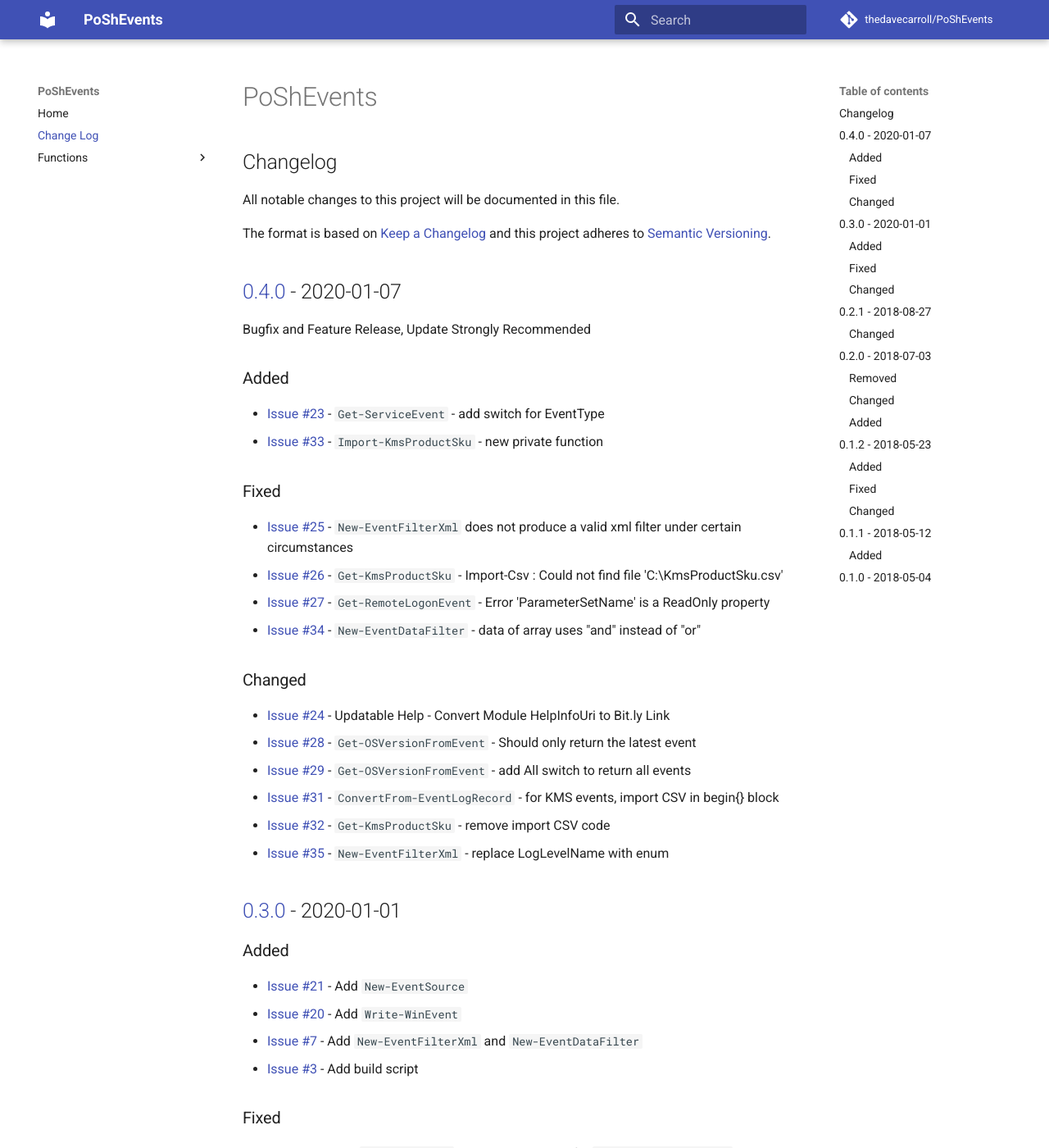
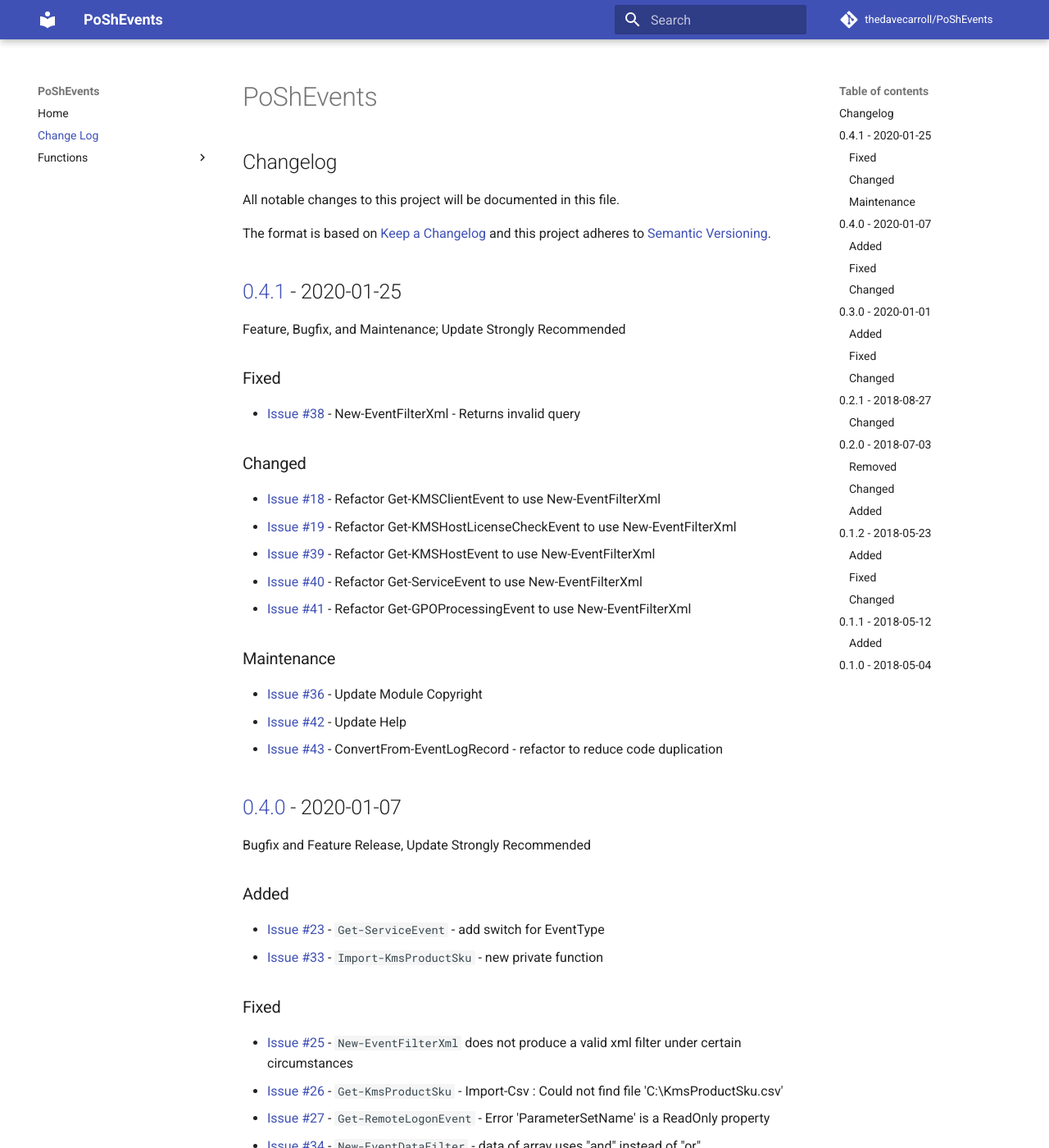
Before and after one commit to thedavecarroll/PoShEvents, an MkDocs documentation site: the page built from docs/CHANGELOG.md, in a window 1280 px wide and 1400 px high. Shown: the whole window at 82% size. Built offline with MkDocs 1.6.1 and Material for MkDocs 9.7.7, drawn with Linux system fonts in a browser that asks for light colours; comment, search, counter and statistics services are not loaded.

Commit message:
readthedocs update CHANGELOG

```diff
--- a/docs/CHANGELOG.md
+++ b/docs/CHANGELOG.md
@@ -5,6 +5,30 @@
 All notable changes to this project will be documented in this file.
 
 The format is based on [Keep a Changelog](http://keepachangelog.com/en/1.0.0/) and this project adheres to [Semantic Versioning](http://semver.org/spec/v2.0.0.html).
+
+## [0.4.1] - 2020-01-25
+
+Feature, Bugfix, and Maintenance; Update Strongly Recommended
+
+### Fixed
+
+* [Issue #38](https://github.com/thedavecarroll/PoShEvents/issues/38) - New-EventFilterXml - Returns invalid query
+
+### Changed
+
+* [Issue #18](https://github.com/thedavecarroll/PoShEvents/issues/18) - Refactor Get-KMSClientEvent to use New-EventFilterXml
+* [Issue #19](https://github.com/thedavecarroll/PoShEvents/issues/19) - Refactor Get-KMSHostLicenseCheckEvent to use New-EventFilterXml
+* [Issue #39](https://github.com/thedavecarroll/PoShEvents/issues/39) - Refactor Get-KMSHostEvent to use New-EventFilterXml
+* [Issue #40](https://github.com/thedavecarroll/PoShEvents/issues/40) - Refactor Get-ServiceEvent to use New-EventFilterXml
+* [Issue #41](https://github.com/thedavecarroll/PoShEvents/issues/41) - Refactor Get-GPOProcessingEvent to use New-EventFilterXml
+
+### Maintenance
+
+* [Issue #36](https://github.com/thedavecarroll/PoShEvents/issues/36) - Update Module Copyright
+* [Issue #42](https://github.com/thedavecarroll/PoShEvents/issues/42) - Update Help
+* [Issue #43](https://github.com/thedavecarroll/PoShEvents/issues/43) - ConvertFrom-EventLogRecord - refactor to reduce code duplication
+
+[0.4.1]: https://github.com/thedavecarroll/PoShEvents/tree/053f344329f424ff5a776b5f1dacb60bd9cf3d9d
 
 ## [0.4.0] - 2020-01-07
 
@@ -31,6 +55,8 @@ Bugfix and Feature Release, Update Strongly Recommended
 * [Issue #32](https://github.com/thedavecarroll/PoShEvents/issues/32) - `Get-KmsProductSku` - remove import CSV code
 * [Issue #35](https://github.com/thedavecarroll/PoShEvents/issues/35) - `New-EventFilterXml` - replace LogLevelName with enum
 
+[0.4.0]: https://github.com/thedavecarroll/PoShEvents/tree/a3b25c86aa968586ed8f6f5ed66aed1e27cf87e4
+
 ## [0.3.0] - 2020-01-01
 
 ### Added
@@ -54,12 +80,16 @@ Bugfix and Feature Release, Update Strongly Recommended
 * Moved updatable help to [https://powershell.anovelidea.org/modulehelp/](https://powershell.anovelidea.org/modulehelp/)
 * Changed `ReleaseNotes.md` to `CHANGELOG.md`
 
+[0.3.0]: https://github.com/thedavecarroll/PoShEvents/tree/e4f966f27b20a909379a0dc6516559371633bd18
+
 ## [0.2.1] - 2018-08-27
 
 ### Changed
 
 * [Issue #1](https://github.com/thedavecarroll/PoShEvents/issues/1) - Move online help to [blog](http://powershell.anovelidea.org/modulehelp/PoShEvents)
 * [Issue #5](https://github.com/thedavecarroll/PoShEvents/issues/5) - Move updatable help to blog
+
+[0.2.1]: https://github.com/thedavecarroll/PoShEvents/tree/b874e4cef884d732f4625383ff8cfd4fbf4704f7
 
 ## [0.2.0] - 2018-07-03
 
@@ -80,6 +110,8 @@ Bugfix and Feature Release, Update Strongly Recommended
 * Add -Raw switch to present the raw event log records without converting them
   * Useful for some functions that use complex XML filters
 
+[0.2.0]: https://github.com/thedavecarroll/PoShEvents/tree/6d0225ee13fba668014732f556e90956f3840c93
+
 ## [0.1.2] - 2018-05-23
 
 ### Added
```
Also changed, not shown: other parts of docs/CHANGELOG.md (+4 -6 lines).
